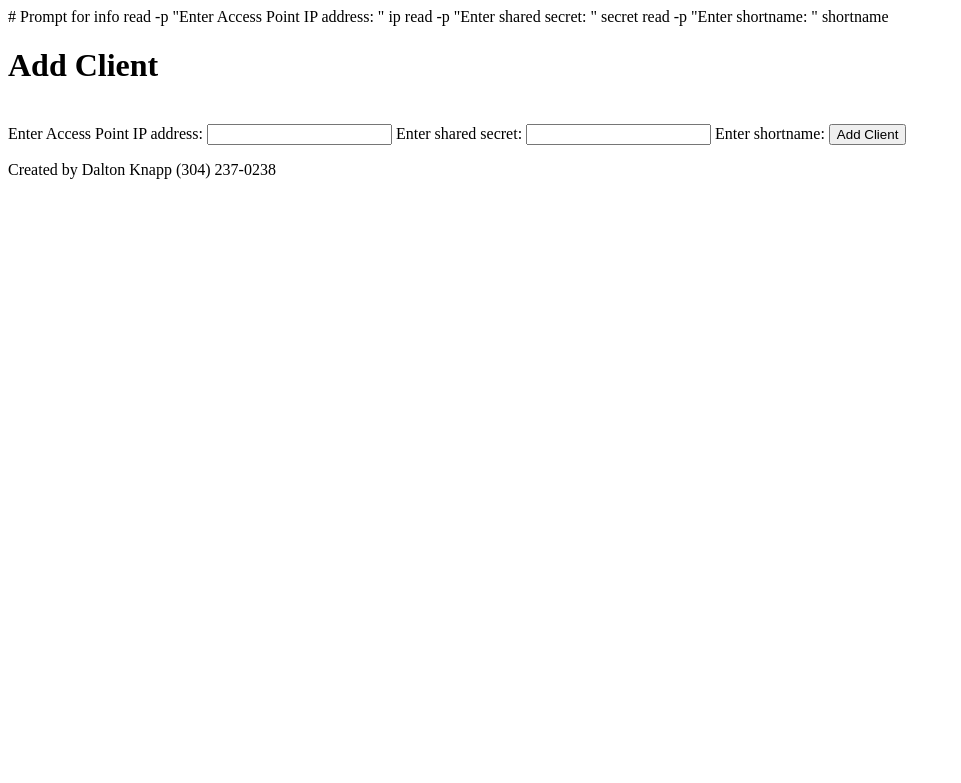
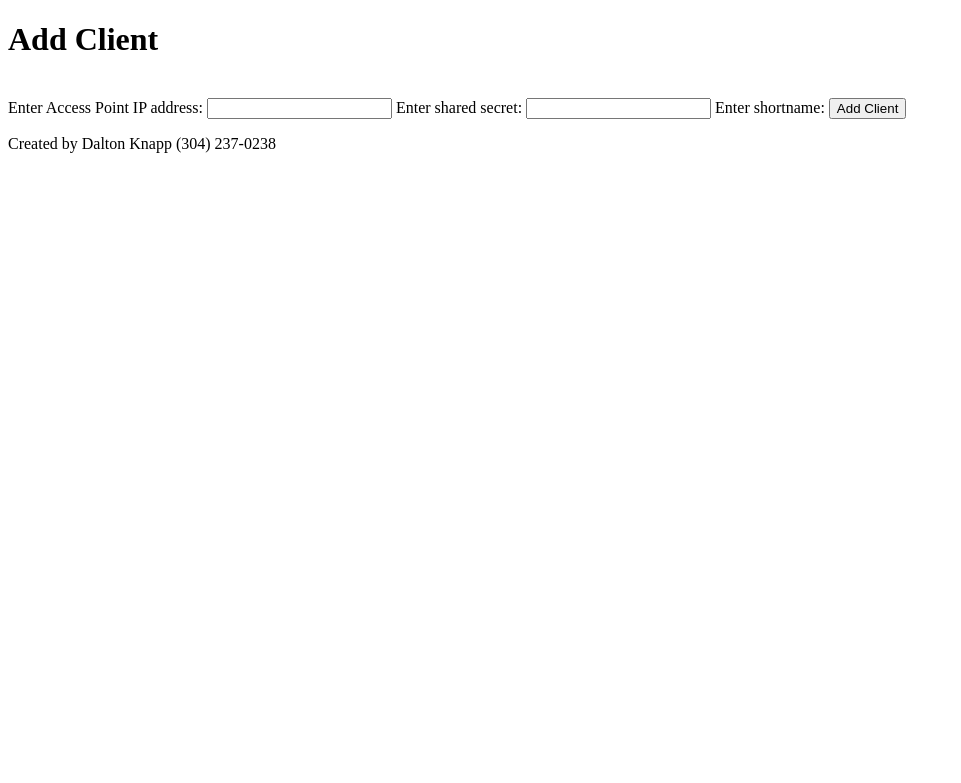
Before and after one commit to PortMaster1/Plumbing-Repair, a Flask app: template templates/add_client.html in a window 1280 px wide. Shown: the top 783 px of the page, without its empty margins (0-961 px from the left). Run offline with Flask 3, Linux system fonts and the light colour scheme; the template is opened without the code that fills it, so the values that code supplies are empty.

Commit message:
Update add_client.html

```diff
--- a/templates/add_client.html
+++ b/templates/add_client.html
@@ -1,8 +1,3 @@
-# Prompt for info
-read -p "Enter Access Point IP address: " ip
-read -p "Enter shared secret: " secret
-read -p "Enter shortname: " shortname
-
 <!DOCTYPE html>
 <html>
 <head>
```
